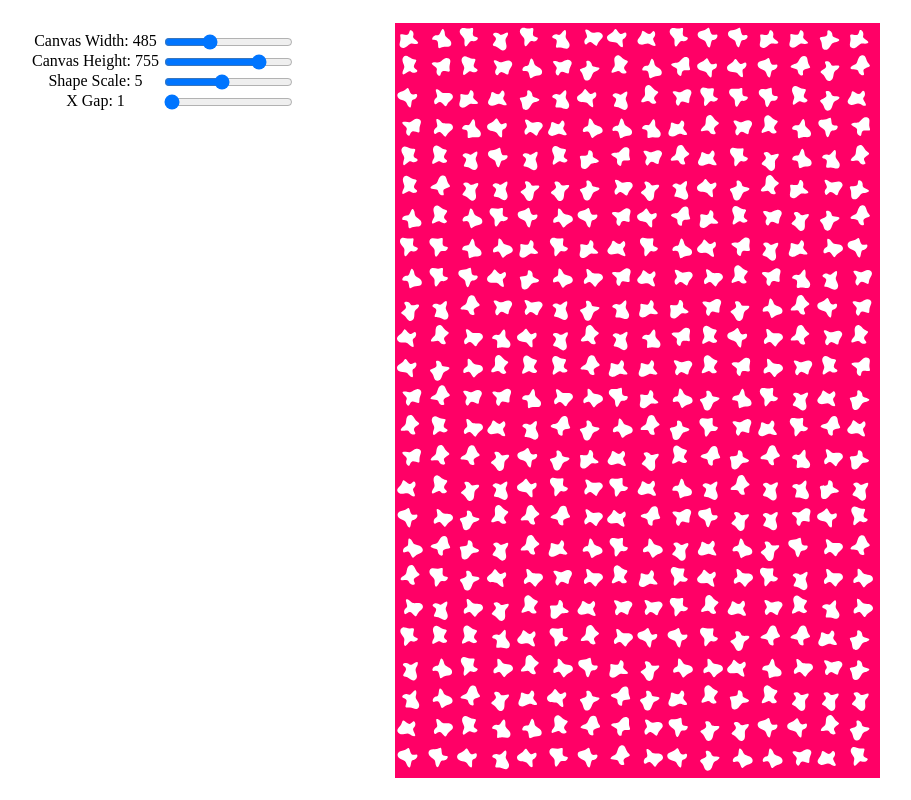
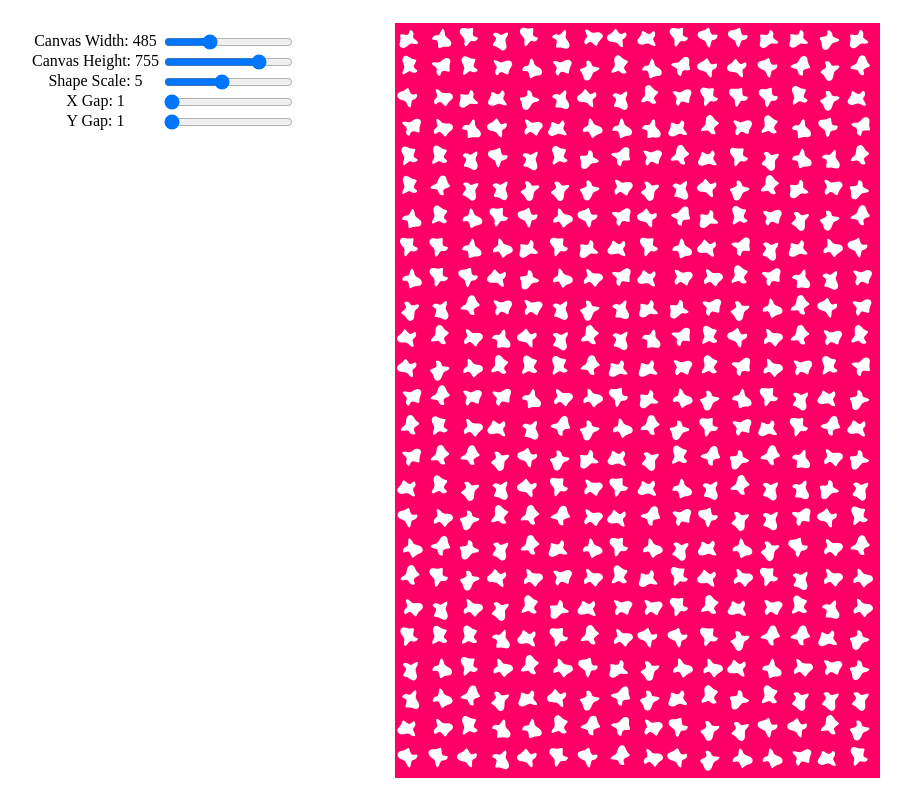
Before and after one commit to morgan-sam/Pattern-Generator, a React (Create React App) app: page / in a window 1280 px wide. Shown: the whole page, without its empty margins (3-914 px from the left). Built offline with nearby package versions, Linux system fonts and the light colour scheme.

Commit message:
y_gap slider working

```diff
--- a/src/App.js
+++ b/src/App.js
@@ -10,6 +10,7 @@ const App = () => {
     canvas_height: 755,
     shape_scale: 5,
     x_gap: 1,
+    y_gap: 1,
   });
 
   useEffect(() => {
@@ -72,6 +73,16 @@ const App = () => {
           className="slider"
           onChange={(e) => setParams({ ...params, x_gap: e.target.value })}
         />
+        <span>Y Gap: {params.y_gap}</span>
+        <input
+          type="range"
+          step="0.01"
+          min="1"
+          max="3"
+          value={params.y_gap}
+          className="slider"
+          onChange={(e) => setParams({ ...params, y_gap: e.target.value })}
+        />
       </div>
       <canvas
         id="myCanvas"
--- a/src/draw.js
+++ b/src/draw.js
@@ -17,14 +17,14 @@ export const drawCanvasBackground = (params) => {
 };
 
 export const drawPattern = (img, params) => {
-  const { shape_scale, canvas_width, canvas_height, x_gap } = params;
+  const { shape_scale, canvas_width, canvas_height, x_gap, y_gap } = params;
   const width = img.width / shape_scale;
   const height = img.height / shape_scale;
   const perRow = Math.round(canvas_width / width);
   const perColumn = Math.round(canvas_height / height);
   for (let i = 0; i < perRow * perColumn; i++) {
     const x = (i % perRow) * width * x_gap + width / 2;
-    const y = Math.floor(i / perRow) * height + height / 2;
+    const y = Math.floor(i / perRow) * height * y_gap + height / 2;
     const rotation = Math.random() * 360;
     drawSvg(img, x, y, rotation, width, height);
   }
```
